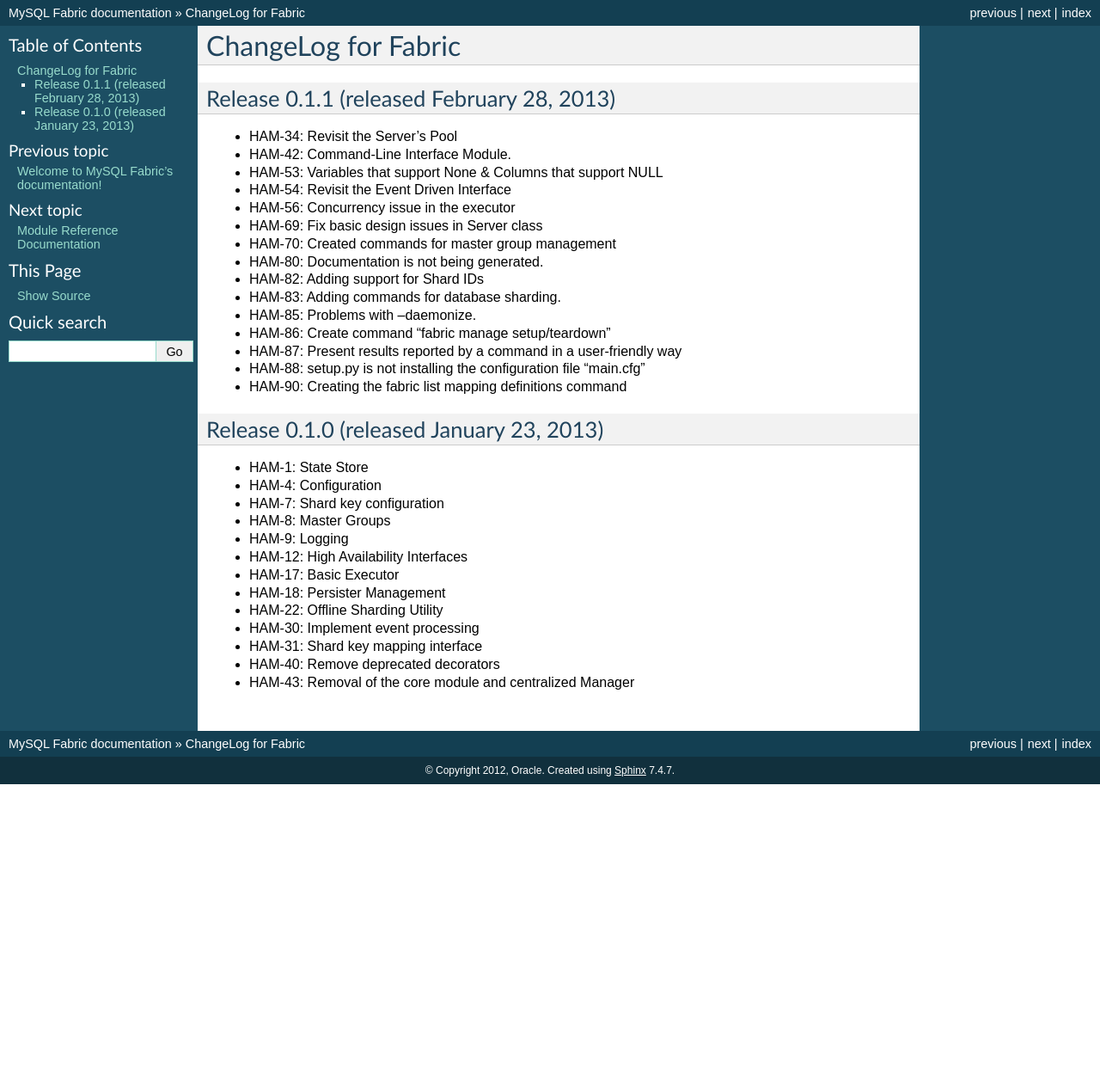
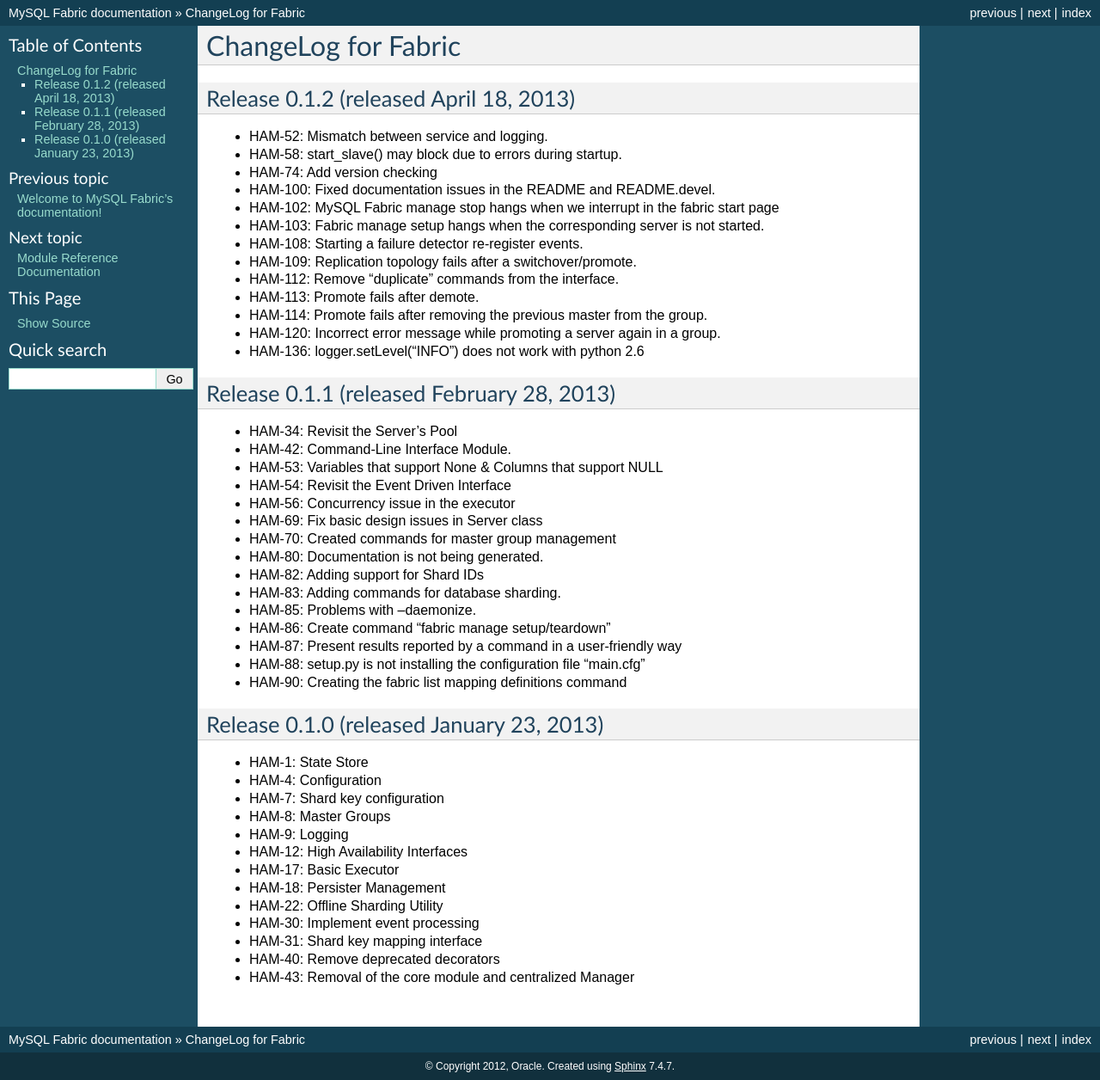
Before and after one commit to edrod77/mysql-fabric, a Sphinx documentation site: the page built from doc/source/CHANGELOG.rst, in a window 1280 px wide. Shown: the whole page at 86% size. Built offline with Sphinx 7.4.7, drawn with Linux system fonts in a browser that asks for light colours; the version number could not be read and is left out; before the commit the page ends 912 px from its top, so only the background shows below that.

Commit message:
Releasing version 0.1.2

```diff
--- a/doc/source/CHANGELOG.rst
+++ b/doc/source/CHANGELOG.rst
@@ -2,6 +2,23 @@
 ChangeLog for Fabric
 ####################
 
+
+Release 0.1.2 (released April 18, 2013)
+---------------------------------------
+
+* HAM-52: Mismatch between service and logging.
+* HAM-58: start_slave() may block due to errors during startup.
+* HAM-74: Add version checking
+* HAM-100: Fixed documentation issues in the README and README.devel.
+* HAM-102: MySQL Fabric manage stop hangs when we interrupt in the fabric start page
+* HAM-103: Fabric manage setup hangs when the corresponding server is not started.
+* HAM-108: Starting a failure detector re-register events.
+* HAM-109: Replication topology fails after a switchover/promote.
+* HAM-112: Remove "duplicate" commands from the interface.
+* HAM-113: Promote fails after demote.
+* HAM-114: Promote fails after removing the previous master from the group.
+* HAM-120: Incorrect error message while promoting a server again in a group.
+* HAM-136: logger.setLevel("INFO") does not work with python 2.6
 
 Release 0.1.1 (released February 28, 2013)
 ------------------------------------------
```
Also changed, not shown: 2 other files.
